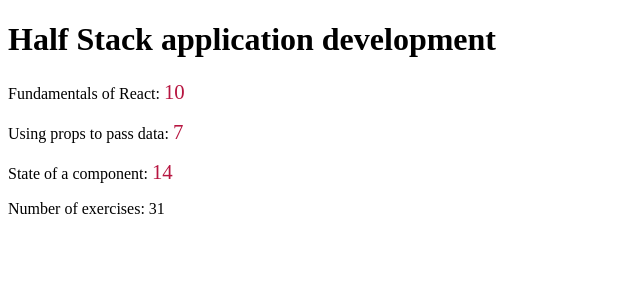
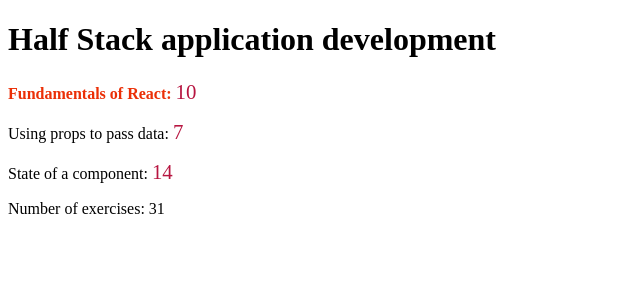
Before and after one commit to NaderBhrr/FullstackOPEN2021, a React (Create React App) app in the folder part01/ex1.1-1.2/: page / in a window 1280 px wide. In both pictures the pointer is over the element 640 px from the left and 91 px from the top of the page. Shown: the top 300 px of the page, without its empty margins (0-640 px from the left). Built offline with nearby package versions, Linux system fonts and the light colour scheme.

Commit message:
:lipstick: Add css style to the "Total" component

```diff
--- /dev/null
+++ b/part01/ex1.1-1.2/src/components/Total/Total.css
@@ -0,0 +1,4 @@
+P:hover {
+  color: #eb2f06;
+  font-weight: 900;
+}
--- a/part01/ex1.1-1.2/src/components/Total/Total.js
+++ b/part01/ex1.1-1.2/src/components/Total/Total.js
@@ -1,4 +1,5 @@
 import React from 'react';
+import './Total.css';
 
 const Total = (props) => (
   <p>
```
